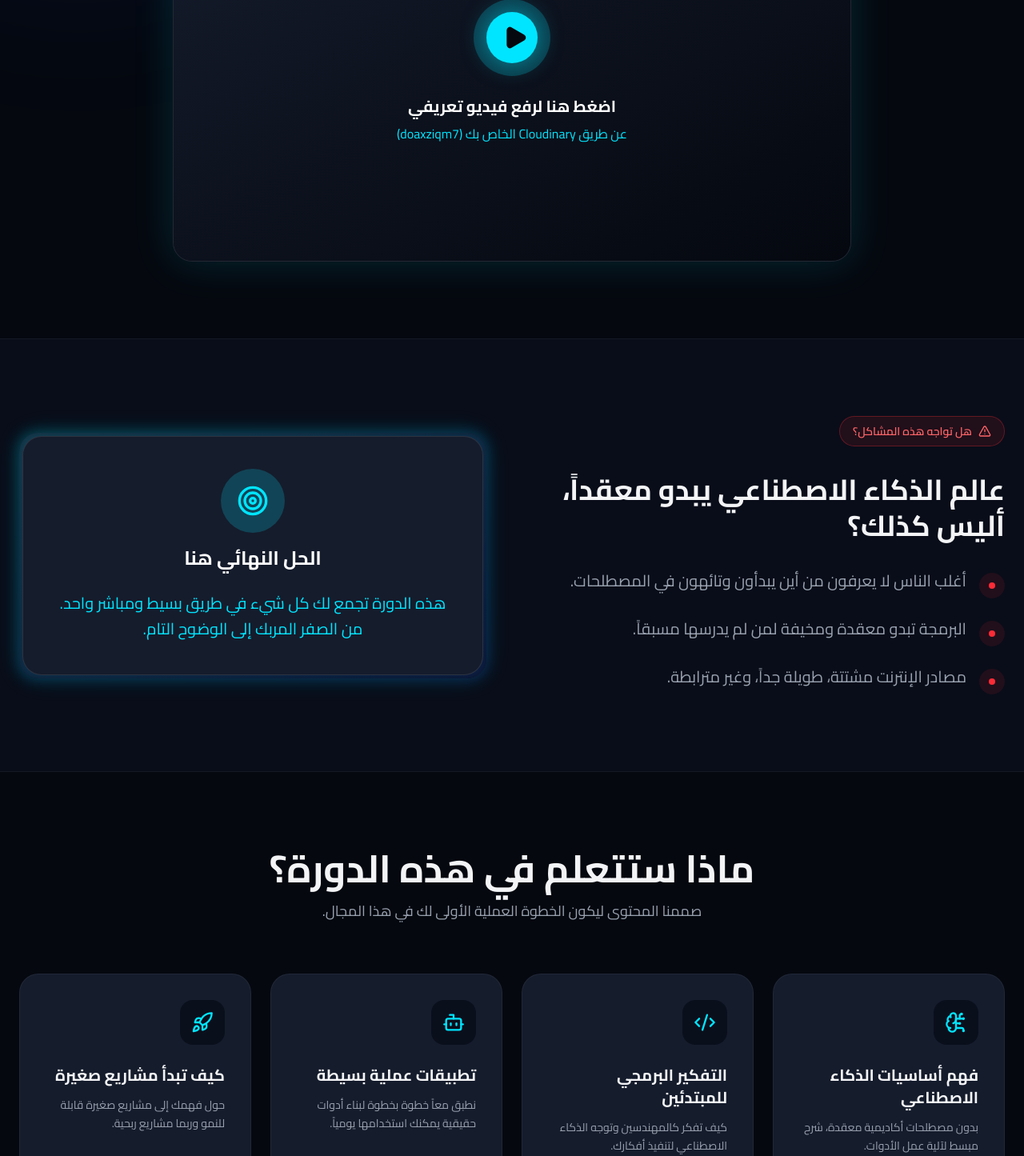
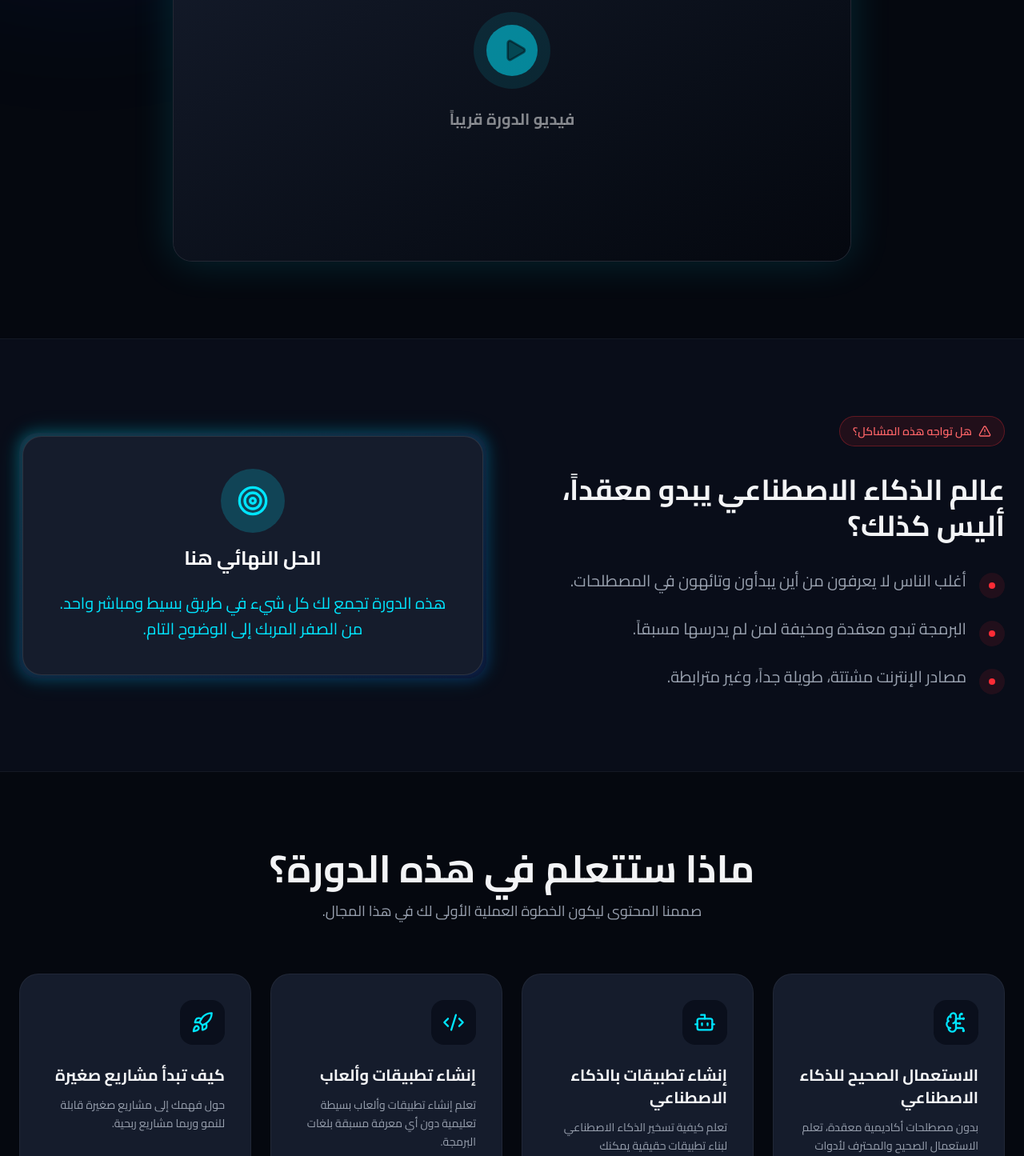
Before and after one commit to dalinadjib169-lang/Education-ai-, a React (Vite) app: page / in a window 1280 px wide. Shown: the part 1040-2485 px from the top of the page at 80% size. Built offline with nearby package versions, Linux system fonts and the light colour scheme.

Commit message:
feat: add upload progress tracking for media uploads
Replace fetch with XMLHttpRequest to enable real-time upload progress updates for images and videos.

```diff
--- a/src/App.tsx
+++ b/src/App.tsx
@@ -39,6 +39,9 @@ export default function App() {
   const [heroVideo, setHeroVideo] = React.useState<string>(() => localStorage.getItem('heroVideo') || '');
   const [isUploadingVid, setIsUploadingVid] = React.useState(false);
   const [isUploadingImg, setIsUploadingImg] = React.useState(false);
+  const [uploadProgress, setUploadProgress] = React.useState<number>(0);
+
+  const isAdmin = typeof window !== 'undefined' && window.location.search.includes('admin=true');
 
   const handleUpload = async (file: File, type: 'image' | 'video') => {
     let preset = localStorage.getItem('cloudinary_preset');
@@ -63,18 +66,25 @@ export default function App() {
     localStorage.setItem('cloudinary_preset', preset);
     if(type === 'image') setIsUploadingImg(true);
     if(type === 'video') setIsUploadingVid(true);
+    setUploadProgress(0);
 
     const formData = new FormData();
     formData.append('file', file);
     formData.append('upload_preset', preset);
 
-    try {
-      const res = await fetch(`https://api.cloudinary.com/v1_1/doaxziqm7/${type}/upload`, {
-        method: 'POST',
-        body: formData,
-      });
-      const data = await res.json();
-      if (data.secure_url) {
+    const xhr = new XMLHttpRequest();
+    xhr.open('POST', `https://api.cloudinary.com/v1_1/doaxziqm7/${type}/upload`);
+
+    xhr.upload.onprogress = (e) => {
+      if (e.lengthComputable) {
+        const percentComplete = Math.round((e.loaded / e.total) * 100);
+        setUploadProgress(percentComplete);
+      }
+    };
+
+    xhr.onload = () => {
+      if (xhr.status === 200) {
+        const data = JSON.parse(xhr.responseText);
         if(type === 'image') {
           setProfileImage(data.secure_url);
           localStorage.setItem('profileImage', data.secure_url);
@@ -82,21 +92,29 @@ export default function App() {
           setHeroVideo(data.secure_url);
           localStorage.setItem('heroVideo', data.secure_url);
         }
+        alert(`تم رفع الملف بنجاح على Cloudinary!\n\nملاحظة هامة جداً: الرفع في هذه الصفحة يحفظ الرابط في متصفحك أنت فقط (لكي تراه أنت). لكي يرى الزوار هذه التعديلات، انسخ هذا الرابط وأعطه للذكاء الاصطناعي لكي يقوم بتثبيته نهائياً في الكود:\n\n${data.secure_url}`);
       } else {
-        alert("حدث خطأ في Cloudinary: " + (data.error?.message || "تأكد من أن الـ Preset صحيح ومفعل كـ Unsigned"));
+        alert("حدث خطأ في Cloudinary. تحقق من الـ Preset");
         const url = URL.createObjectURL(file);
         if(type === 'image') setProfileImage(url);
         if(type === 'video') setHeroVideo(url);
       }
-    } catch (err) {
+      if(type === 'image') setIsUploadingImg(false);
+      if(type === 'video') setIsUploadingVid(false);
+      setUploadProgress(0);
+    };
+
+    xhr.onerror = () => {
       alert("فشل الاتصال بـ Cloudinary");
       const url = URL.createObjectURL(file);
       if(type === 'image') setProfileImage(url);
       if(type === 'video') setHeroVideo(url);
-    } finally {
       if(type === 'image') setIsUploadingImg(false);
       if(type === 'video') setIsUploadingVid(false);
-    }
+      setUploadProgress(0);
+    };
+
+    xhr.send(formData);
   };
 
   return (
@@ -157,20 +175,24 @@ export default function App() {
             {heroVideo ? (
               <div className="relative w-full h-full">
                 <video src={heroVideo} controls className="w-full h-full object-cover" />
-                <div className="absolute top-4 right-4 opacity-0 group-hover:opacity-100 transition-opacity">
-                  <label className="bg-brand-darker/80 backdrop-blur-md text-white px-4 py-2 rounded-full cursor-pointer hover:bg-brand-cyan hover:text-brand-darker transition-colors text-sm shadow-lg font-bold">
-                    {isUploadingVid ? "جاري الرفع..." : "تغيير الفيديو"}
-                    <input type="file" accept="video/*" className="hidden" onChange={(e) => e.target.files?.[0] && handleUpload(e.target.files[0], 'video')} disabled={isUploadingVid} />
-                  </label>
-                </div>
+                {isAdmin && (
+                  <div className="absolute top-4 right-4 opacity-0 group-hover:opacity-100 transition-opacity">
+                    <label className="bg-brand-darker/80 backdrop-blur-md text-white px-4 py-2 rounded-full cursor-pointer hover:bg-brand-cyan hover:text-brand-darker transition-colors text-sm shadow-lg font-bold">
+                      {isUploadingVid ? `جاري الرفع... ${uploadProgress}%` : "تغيير الفيديو"}
+                      <input type="file" accept="video/*" className="hidden" onChange={(e) => e.target.files?.[0] && handleUpload(e.target.files[0], 'video')} disabled={isUploadingVid} />
+                    </label>
+                  </div>
+                )}
               </div>
             ) : (
               <div className="absolute inset-0 bg-gradient-to-br from-brand-card to-brand-darker flex flex-col items-center justify-center">
                 {isUploadingVid ? (
-                  <div className="bg-brand-cyan/20 p-8 rounded-full border border-brand-cyan shadow-[0_0_30px_rgba(0,229,255,0.3)] animate-pulse flex items-center justify-center flex-col">
-                     <span className="text-brand-cyan font-bold text-xl inline-block mt-4">جاري رفع الفيديو...</span>
+                  <div className="bg-brand-cyan/20 p-8 rounded-full border border-brand-cyan shadow-[0_0_30px_rgba(0,229,255,0.3)] flex items-center justify-center flex-col relative overflow-hidden">
+                     <div className="absolute bottom-0 left-0 h-full bg-brand-cyan/20 transition-all duration-300" style={{ width: `${uploadProgress}%` }}></div>
+                     <span className="text-brand-cyan font-bold text-xl inline-block mt-2 relative z-10">{uploadProgress}%</span>
+                     <span className="text-brand-cyan font-bold text-sm inline-block mt-1 relative z-10">جاري رفع الفيديو...</span>
                   </div>
-                ) : (
+                ) : isAdmin ? (
                   <>
                     <label className="w-20 h-20 md:w-24 md:h-24 rounded-full bg-brand-cyan/20 flex items-center justify-center mb-6 cursor-pointer hover:scale-110 hover:bg-brand-cyan/30 transition-all duration-300">
                       <div className="w-14 h-14 md:w-16 md:h-16 rounded-full bg-brand-cyan flex items-center justify-center pl-1.5 md:pl-2 shadow-[0_0_30px_rgba(0,229,255,0.5)]">
@@ -180,6 +202,15 @@ export default function App() {
                     </label>
                     <h3 className="text-white font-bold text-lg md:text-xl">اضغط هنا لرفع فيديو تعريفي</h3>
                     <p className="text-brand-cyan text-sm md:text-base mt-2">عن طريق Cloudinary الخاص بك (doaxziqm7)</p>
+                  </>
+                ) : (
+                  <>
+                    <div className="w-20 h-20 md:w-24 md:h-24 rounded-full bg-brand-cyan/10 flex items-center justify-center mb-6">
+                      <div className="w-14 h-14 md:w-16 md:h-16 rounded-full bg-brand-cyan/50 flex items-center justify-center pl-1.5 md:pl-2">
+                        <Play className="w-6 h-6 md:w-8 md:h-8 text-brand-darker/50 fill-current" />
+                      </div>
+                    </div>
+                    <h3 className="text-white/50 font-bold text-lg md:text-xl">فيديو الدورة قريباً</h3>
                   </>
                 )}
               </div>
@@ -252,9 +283,9 @@ export default function App() {
 
           <div className="grid sm:grid-cols-2 lg:grid-cols-4 gap-6">
             {[
-              { icon: BrainCircuit, title: "فهم أساسيات الذكاء الاصطناعي", desc: "بدون مصطلحات أكاديمية معقدة، شرح مبسط لآلية عمل الأدوات." },
-              { icon: Code2, title: "التفكير البرمجي للمبتدئين", desc: "كيف تفكر كالمهندسين وتوجه الذكاء الاصطناعي لتنفيذ أفكارك." },
-              { icon: Bot, title: "تطبيقات عملية بسيطة", desc: "نطبق معاً خطوة بخطوة لبناء أدوات حقيقية يمكنك استخدامها يومياً." },
+              { icon: BrainCircuit, title: "الاستعمال الصحيح للذكاء الاصطناعي", desc: "بدون مصطلحات أكاديمية معقدة، تعلم الاستعمال الصحيح والمحترف لأدوات الذكاء الاصطناعي." },
+              { icon: Bot, title: "إنشاء تطبيقات بالذكاء الاصطناعي", desc: "تعلم كيفية تسخير الذكاء الاصطناعي لبناء تطبيقات حقيقية يمكنك استخدامها يومياً وحل مشاريعك." },
+              { icon: Code2, title: "إنشاء تطبيقات وألعاب", desc: "تعلم إنشاء تطبيقات وألعاب بسيطة تعليمية دون أي معرفة مسبقة بلغات البرمجة." },
               { icon: Rocket, title: "كيف تبدأ مشاريع صغيرة", desc: "حول فهمك إلى مشاريع صغيرة قابلة للنمو وربما مشاريع ربحية." }
             ].map((item, i) => (
               <motion.div
@@ -311,12 +342,13 @@ export default function App() {
                   </div>
                 </div>
 
-                <label className="absolute inset-0 z-20 flex items-center justify-center bg-brand-darker/60 opacity-0 group-hover:opacity-100 transition-opacity cursor-pointer backdrop-blur-sm">
-                    <div className="bg-brand-cyan text-brand-darker px-8 py-4 rounded-full font-bold shadow-[0_0_20px_rgba(0,229,255,0.4)] hover:scale-105 transition-transform flex flex-col items-center gap-2">
-                      <span className="text-lg">{isUploadingImg ? "جاري الرفع..." : "ارفع صورتك"}</span>
+                <label className={`absolute inset-0 z-20 flex items-center justify-center bg-brand-darker/60 transition-opacity backdrop-blur-sm ${isAdmin ? 'opacity-0 hover:opacity-100 cursor-pointer' : 'hidden'}`}>
+                    <div className="bg-brand-cyan text-brand-darker px-8 py-4 rounded-full font-bold shadow-[0_0_20px_rgba(0,229,255,0.4)] hover:scale-105 transition-transform flex flex-col items-center gap-2 relative overflow-hidden">
+                      <div className="absolute bottom-0 left-0 h-1 bg-brand-darker/20 transition-all duration-300" style={{ width: `${uploadProgress}%` }}></div>
+                      <span className="text-lg">{isUploadingImg ? `جاري الرفع... ${uploadProgress}%` : "ارفع صورتك"}</span>
                       {!isUploadingImg && <span className="text-xs opacity-70">إلى Cloudinary الخاص بك</span>}
                     </div>
-                    <input type="file" accept="image/*" className="hidden" onChange={(e) => e.target.files?.[0] && handleUpload(e.target.files[0], 'image')} disabled={isUploadingImg} />
+                    {isAdmin && <input type="file" accept="image/*" className="hidden" onChange={(e) => e.target.files?.[0] && handleUpload(e.target.files[0], 'image')} disabled={isUploadingImg} />}
                 </label>
               </div>
             </motion.div>
@@ -377,8 +409,17 @@ export default function App() {
                 المقاعد محدودة جداً لضمان جودة المتابعة والتطبيق العملي.
               </p>
 
-              <div className="flex flex-col sm:flex-row items-center justify-center gap-4 pt-8">
-                <a href="https://wa.me/213673831994?text=مرحباً%20أستاذ%20دالي،%20أنا%20مهتم%20بالتسجيل%20في%20دورة%20الذكاء%20الاصطناعي.%20ما%20هي%20الخطوات%20التالية؟" target="_blank" rel="noopener noreferrer" className="w-full sm:w-auto inline-flex items-center justify-center gap-3 bg-green-500 hover:bg-green-400 text-brand-darker font-extrabold py-5 px-10 rounded-full text-xl shadow-[0_0_20px_rgba(34,197,94,0.3)] hover:shadow-[0_0_30px_rgba(34,197,94,0.5)] transition-all transform hover:scale-105">
+              <div className="flex justify-center pt-2 pb-4">
+                <div className="bg-brand-dark/50 border border-brand-cyan/20 rounded-2xl p-6 text-right w-full max-w-sm shadow-lg space-y-3 relative overflow-hidden">
+                  <div className="absolute top-0 right-0 w-2 h-full bg-brand-cyan"></div>
+                  <p className="text-lg md:text-xl text-white pr-2"><span className="text-brand-cyan font-bold inline-block w-28">مكان الدورة:</span> سوق أهراس</p>
+                  <p className="text-lg md:text-xl text-white pr-2"><span className="text-brand-cyan font-bold inline-block w-28">سعر الدورة:</span> 10,000 د.ج (مليون)</p>
+                  <p className="text-lg md:text-xl text-white pr-2"><span className="text-brand-cyan font-bold inline-block w-28">نمط التعلم:</span> تطبيقي 100%</p>
+                </div>
+              </div>
+
+              <div className="flex flex-col sm:flex-row items-center justify-center gap-4 pt-4">
+                <a href="https://wa.me/213673831994?text=مرحباً%20أستاذ%20دالي،%20أنا%20مهتم%20بالتسجيل%20في%20دورة%20الذكاء%20الاصطناعي." target="_blank" rel="noopener noreferrer" className="w-full sm:w-auto inline-flex items-center justify-center gap-3 bg-green-500 hover:bg-green-400 text-brand-darker font-extrabold py-5 px-10 rounded-full text-xl shadow-[0_0_20px_rgba(34,197,94,0.3)] hover:shadow-[0_0_30px_rgba(34,197,94,0.5)] transition-all transform hover:scale-105">
                   <MessageCircle className="w-6 h-6 shrink-0" />
                   راسلني مباشرة على واتساب
                 </a>
```
